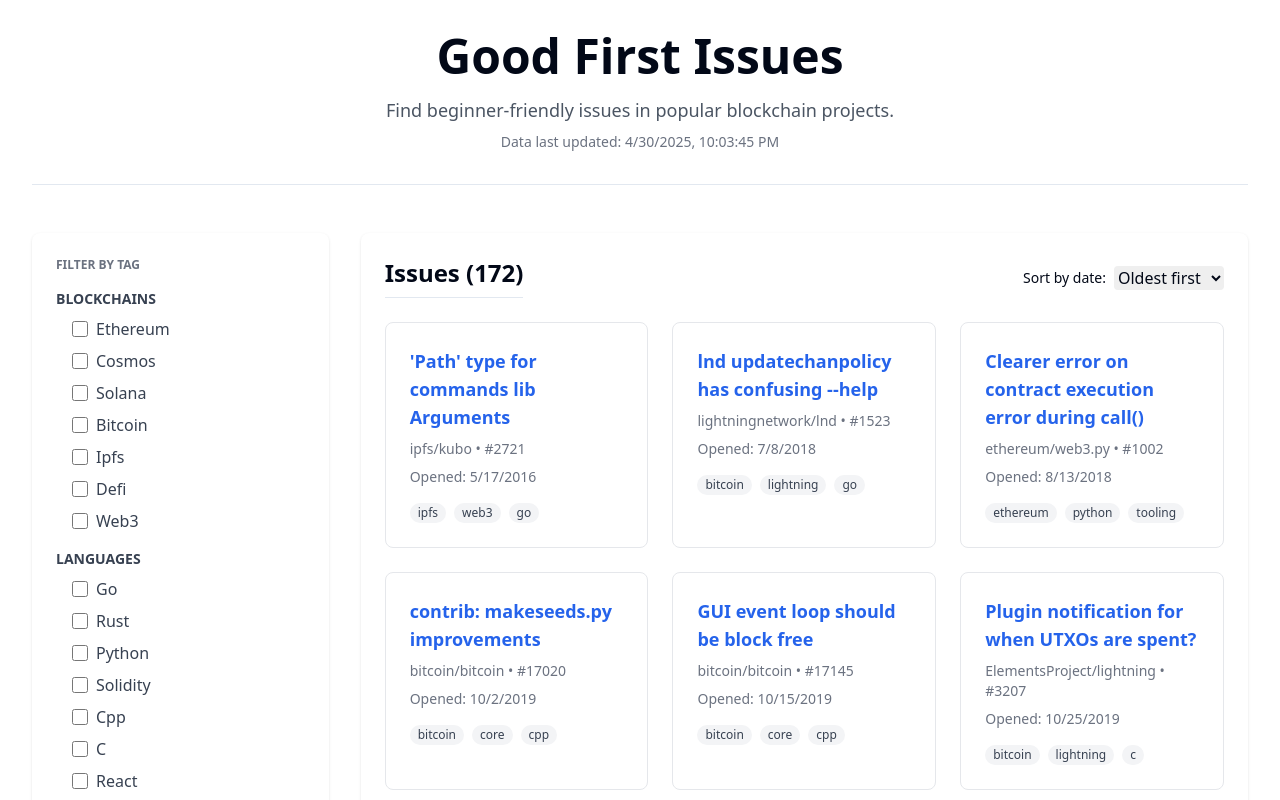
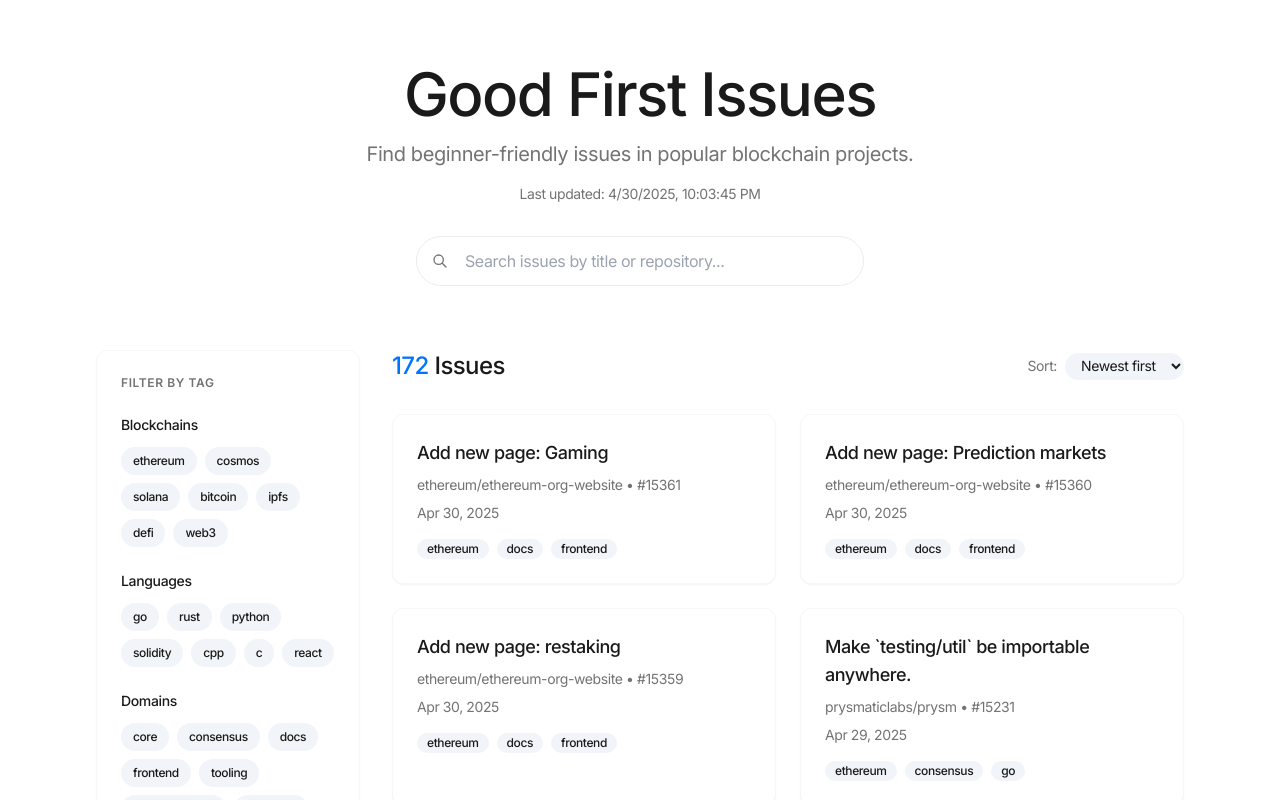
Before and after one commit to natalie-a-1/GoodFirstIssues, a Next.js app: page / in a window 1280 px wide. Shown: the top 800 px of the page. Built offline with nearby package versions, Linux system fonts and the light colour scheme.

Commit message:
Refactor layout and styling for improved readability; add Apple-like button and card components

```diff
--- a/src/app/globals.css
+++ b/src/app/globals.css
@@ -2,75 +2,71 @@
 @tailwind components;
 @tailwind utilities;
 
-body {
-  font-family: Arial, Helvetica, sans-serif;
-}
-
 @layer base {
   :root {
-    --radius: 0.5rem;
+    --radius: 0.75rem;
     --sidebar-background: 0 0% 98%;
     --sidebar-foreground: 240 5.3% 26.1%;
     --sidebar-primary: 240 5.9% 10%;
     --sidebar-primary-foreground: 0 0% 98%;
     --sidebar-accent: 240 4.8% 95.9%;
     --sidebar-accent-foreground: 240 5.9% 10%;
-    --sidebar-border: 220 13% 91%;
+    --sidebar-border: 0 0% 90%;
     --sidebar-ring: 217.2 91.2% 59.8%;
     --background: 0 0% 100%;
-    --foreground: 222.2 84% 4.9%;
+    --foreground: 0 0% 10%;
     --card: 0 0% 100%;
-    --card-foreground: 222.2 84% 4.9%;
+    --card-foreground: 0 0% 10%;
     --popover: 0 0% 100%;
-    --popover-foreground: 222.2 84% 4.9%;
-    --primary: 222.2 47.4% 11.2%;
-    --primary-foreground: 210 40% 98%;
+    --popover-foreground: 0 0% 10%;
+    --primary: 213 100% 50%;
+    --primary-foreground: 0 0% 100%;
     --secondary: 210 40% 96.1%;
-    --secondary-foreground: 222.2 47.4% 11.2%;
+    --secondary-foreground: 0 0% 10%;
     --muted: 210 40% 96.1%;
-    --muted-foreground: 215.4 16.3% 46.9%;
+    --muted-foreground: 0 0% 45%;
     --accent: 210 40% 96.1%;
-    --accent-foreground: 222.2 47.4% 11.2%;
+    --accent-foreground: 0 0% 10%;
     --destructive: 0 84.2% 60.2%;
-    --destructive-foreground: 210 40% 98%;
-    --border: 214.3 31.8% 91.4%;
-    --input: 214.3 31.8% 91.4%;
-    --ring: 222.2 84% 4.9%;
-    --chart-1: 12 76% 61%;
+    --destructive-foreground: 0 0% 100%;
+    --border: 0 0% 92%;
+    --input: 0 0% 92%;
+    --ring: 0 0% 80%;
+    --chart-1: 213 100% 50%;
     --chart-2: 173 58% 39%;
     --chart-3: 197 37% 24%;
     --chart-4: 43 74% 66%;
     --chart-5: 27 87% 67%;
   }
   .dark {
-    --sidebar-background: 240 5.9% 10%;
-    --sidebar-foreground: 240 4.8% 95.9%;
-    --sidebar-primary: 224.3 76.3% 48%;
+    --sidebar-background: 0 0% 10%;
+    --sidebar-foreground: 0 0% 95%;
+    --sidebar-primary: 213 100% 50%;
     --sidebar-primary-foreground: 0 0% 100%;
-    --sidebar-accent: 240 3.7% 15.9%;
-    --sidebar-accent-foreground: 240 4.8% 95.9%;
-    --sidebar-border: 240 3.7% 15.9%;
-    --sidebar-ring: 217.2 91.2% 59.8%;
-    --background: 222.2 84% 4.9%;
-    --foreground: 210 40% 98%;
-    --card: 222.2 84% 4.9%;
-    --card-foreground: 210 40% 98%;
-    --popover: 222.2 84% 4.9%;
-    --popover-foreground: 210 40% 98%;
-    --primary: 210 40% 98%;
-    --primary-foreground: 222.2 47.4% 11.2%;
-    --secondary: 217.2 32.6% 17.5%;
-    --secondary-foreground: 210 40% 98%;
-    --muted: 217.2 32.6% 17.5%;
-    --muted-foreground: 215 20.2% 65.1%;
-    --accent: 217.2 32.6% 17.5%;
-    --accent-foreground: 210 40% 98%;
+    --sidebar-accent: 0 0% 15%;
+    --sidebar-accent-foreground: 0 0% 95%;
+    --sidebar-border: 0 0% 15%;
+    --sidebar-ring: 0 0% 80%;
+    --background: 0 0% 5%;
+    --foreground: 0 0% 98%;
+    --card: 0 0% 5%;
+    --card-foreground: 0 0% 98%;
+    --popover: 0 0% 5%;
+    --popover-foreground: 0 0% 98%;
+    --primary: 213 100% 50%;
+    --primary-foreground: 0 0% 100%;
+    --secondary: 0 0% 15%;
+    --secondary-foreground: 0 0% 98%;
+    --muted: 0 0% 15%;
+    --muted-foreground: 0 0% 65%;
+    --accent: 0 0% 15%;
+    --accent-foreground: 0 0% 98%;
     --destructive: 0 62.8% 30.6%;
-    --destructive-foreground: 210 40% 98%;
-    --border: 217.2 32.6% 17.5%;
-    --input: 217.2 32.6% 17.5%;
-    --ring: 212.7 26.8% 83.9%;
-    --chart-1: 220 70% 50%;
+    --destructive-foreground: 0 0% 98%;
+    --border: 0 0% 20%;
+    --input: 0 0% 20%;
+    --ring: 0 0% 80%;
+    --chart-1: 213 100% 50%;
     --chart-2: 160 60% 45%;
     --chart-3: 30 80% 55%;
     --chart-4: 280 65% 60%;
@@ -84,5 +80,40 @@
   }
   body {
     @apply bg-background text-foreground;
+    font-family: var(--font-inter), -apple-system, BlinkMacSystemFont, "Helvetica Neue", Helvetica, Arial, sans-serif;
+    -webkit-font-smoothing: antialiased;
+    -moz-osx-font-smoothing: grayscale;
+    letter-spacing: -0.025em;
+  }
+
+  /* Apple-like buttons */
+  button,
+  .button {
+    @apply rounded-full font-medium transition-all duration-300 ease-out;
+  }
+
+  /* Apple-like cards with subtle shadows */
+  .card,
+  .apple-card {
+    @apply bg-white rounded-xl shadow-sm border border-[#00000008] overflow-hidden transition-all duration-300;
+  }
+
+  /* Subtle hover effects */
+  .apple-hover {
+    @apply transition-all duration-300 hover:scale-[1.03];
+  }
+
+  /* Additional Apple-like styles */
+  h1, h2, h3, h4, h5, h6 {
+    @apply tracking-tight font-medium;
+  }
+
+  input[type="checkbox"] {
+    @apply rounded-md;
+  }
+
+  /* Apple's subtle transitions and animations */
+  .transition-apple {
+    @apply transition-all duration-300 ease-out;
   }
 }
--- a/src/app/layout.tsx
+++ b/src/app/layout.tsx
@@ -1,10 +1,12 @@
 import type { Metadata } from 'next'
-import { Geist } from 'next/font/google'
+import { Inter } from 'next/font/google'
 import './globals.css'
 
-const geistSans = Geist({
-  variable: '--font-geist-sans',
-  subsets: ['latin']
+// Inter is a good alternative to SF Pro while being freely available
+const inter = Inter({
+  subsets: ['latin'],
+  display: 'swap',
+  variable: '--font-inter',
 })
 
 // Updated metadata for the specific application
@@ -19,9 +21,8 @@
   children: React.ReactNode
 }>) {
   return (
-    <html lang="en">
-      {/* Removed default dark mode, added font-sans for better readability */}
-      <body className={`${geistSans.variable} font-sans antialiased`}>{children}</body>
+    <html lang="en" className={`scroll-smooth ${inter.variable}`}>
+      <body className="antialiased bg-background text-foreground min-h-screen">{children}</body>
     </html>
   )
 }
--- a/src/app/page.tsx
+++ b/src/app/page.tsx
@@ -1,6 +1,7 @@
 "use client";
 
 import React, { useState, useEffect } from 'react';
+import { AppleButton } from '@/components/ui/apple-button';
 
 interface Issue {
   id: number;
@@ -20,7 +21,8 @@
   const [loading, setLoading] = useState<boolean>(true);
   const [error, setError] = useState<string | null>(null);
   const [lastUpdated, setLastUpdated] = useState<string | null>(null);
-  const [sortOrder, setSortOrder] = useState<'asc' | 'desc'>('asc');
+  const [sortOrder, setSortOrder] = useState<'asc' | 'desc'>('desc');
+  const [searchQuery, setSearchQuery] = useState<string>('');
 
   // Fetch issues data on component mount
   useEffect(() => {
@@ -62,26 +64,32 @@
     fetchIssuesData();
   }, []);
 
+  // Apply all filters (tags and search query)
+  useEffect(() => {
+    applyFilters(selectedTags, searchQuery);
+  }, [searchQuery, selectedTags, issues]);
+
+  // Handle search input changes
+  const handleSearchChange = (e: React.ChangeEvent<HTMLInputElement>) => {
+    setSearchQuery(e.target.value);
+  };
+
   // Handle tag selection changes
   const handleTagChange = (tag: string) => {
     setSelectedTags(prevSelectedTags => {
       const newSelectedTags = prevSelectedTags.includes(tag)
         ? prevSelectedTags.filter(t => t !== tag)
         : [...prevSelectedTags, tag];
-
-      // Filter issues based on new selected tags
-      filterIssues(newSelectedTags);
       return newSelectedTags;
     });
   };
 
-  // Filter issues based on selected tags (OR within categories, AND across categories)
-  const filterIssues = (currentSelectedTags: string[]) => {
-    if (currentSelectedTags.length === 0) {
-      setFilteredIssues(issues);
-      return;
-    }
+  // Apply both tag filters and search query
+  const applyFilters = (currentSelectedTags: string[], query: string) => {
+    // First, filter by tags
+    let results = issues;
 
+    if (currentSelectedTags.length > 0) {
       // Build selected tags grouped by category
       const selectedByCategory: Record<string, string[]> = {};
       Object.entries(tagCategoryMap).forEach(([category, tags]) => {
@@ -95,14 +103,24 @@
       }
 
       // Issue must match at least one selected tag per category
-    const newFiltered = issues.filter(issue => {
+      results = issues.filter(issue => {
         return Object.values(selectedByCategory).every(selectedTags => {
           if (selectedTags.length === 0) return true;
           return selectedTags.some(tag => issue.tags.includes(tag));
         });
       });
+    }
 
-    setFilteredIssues(newFiltered);
+    // Then, filter by search query if it exists
+    if (query.trim()) {
+      const lowerQuery = query.toLowerCase().trim();
+      results = results.filter(issue =>
+        issue.title.toLowerCase().includes(lowerQuery) ||
+        issue.repository.toLowerCase().includes(lowerQuery)
+      );
+    }
+
+    setFilteredIssues(results);
   };
 
   // Group tags into categories
@@ -128,49 +146,109 @@
     return sortOrder === 'asc' ? aTime - bTime : bTime - aTime;
   });
 
+  const clearAllFilters = () => {
+    setSelectedTags([]);
+    setSearchQuery('');
+  };
+
   return (
-    <div className="max-w-7xl mx-auto px-4 sm:px-6 lg:px-8 py-8 font-sans">
-      <header className="mb-12 text-center border-b pb-8">
-        <h1 className="text-5xl font-extrabold mb-4">Good First Issues</h1>
-        <p className="text-lg text-gray-600">Find beginner-friendly issues in popular blockchain projects.</p>
-        <p className="text-sm text-gray-500 mt-2">
-          {lastUpdated ? `Data last updated: ${lastUpdated}` : 'Loading last update...'}
+    <div className="min-h-screen bg-background">
+      <header className="py-16 px-8 text-center max-w-5xl mx-auto">
+        <h1 className="text-4xl md:text-6xl font-medium mb-4 tracking-tight">Good First Issues</h1>
+        <p className="text-xl text-muted-foreground max-w-2xl mx-auto">
+          Find beginner-friendly issues in popular blockchain projects.
         </p>
+        {lastUpdated && (
+          <p className="text-sm text-muted-foreground mt-4">
+            Last updated: {lastUpdated}
+          </p>
+        )}
+
+        <div className="mt-8 max-w-md mx-auto">
+          <div className="relative">
+            <input
+              type="text"
+              value={searchQuery}
+              onChange={handleSearchChange}
+              placeholder="Search issues by title or repository..."
+              className="w-full py-3 pl-12 pr-4 rounded-full border border-border bg-white/80 backdrop-blur-sm focus:outline-none focus:ring-1 focus:ring-primary transition-all duration-300"
+            />
+            <svg
+              className="absolute left-4 top-1/2 transform -translate-y-1/2 text-muted-foreground"
+              width="16"
+              height="16"
+              viewBox="0 0 24 24"
+              fill="none"
+              xmlns="http://www.w3.org/2000/svg"
+            >
+              <path d="M21 21L15 15M17 10C17 13.866 13.866 17 10 17C6.13401 17 3 13.866 3 10C3 6.13401 6.13401 3 10 3C13.866 3 17 6.13401 17 10Z" stroke="currentColor" strokeWidth="2" strokeLinecap="round" strokeLinejoin="round"/>
+            </svg>
+            {searchQuery && (
+              <button
+                onClick={() => setSearchQuery('')}
+                className="absolute right-4 top-1/2 transform -translate-y-1/2 text-muted-foreground hover:text-foreground transition-colors"
+              >
+                <svg width="16" height="16" viewBox="0 0 24 24" fill="none" xmlns="http://www.w3.org/2000/svg">
+                  <path d="M18 6L6 18M6 6L18 18" stroke="currentColor" strokeWidth="2" strokeLinecap="round" strokeLinejoin="round"/>
+                </svg>
+              </button>
+            )}
+          </div>
+        </div>
       </header>
 
       {error && (
-        <div className="bg-red-100 border border-red-400 text-red-700 px-4 py-3 rounded relative mb-4" role="alert">
-          <strong className="font-bold">Error:</strong>
-          <span className="block sm:inline"> {error}</span>
+        <div className="max-w-5xl mx-auto px-4 mb-8">
+          <div className="bg-destructive/10 border border-destructive/20 text-destructive px-4 py-3 rounded-lg" role="alert">
+            <p className="font-medium">{error}</p>
+          </div>
         </div>
       )}
 
+      <div className="max-w-6xl mx-auto px-4 md:px-6 lg:px-8 pb-20">
         <div className="flex flex-col lg:flex-row gap-8">
           {/* Filters Section */}
-        <aside className="w-full lg:w-1/4 bg-white p-6 rounded-lg shadow">
-          <h2 className="text-xs font-semibold text-gray-500 uppercase mb-4">Filter by Tag</h2>
+          <aside className="w-full lg:w-1/4">
+            <div className="sticky top-8 apple-card bg-white p-6">
+              <div className="flex justify-between items-center mb-6">
+                <h2 className="text-xs font-semibold text-muted-foreground uppercase tracking-wider">Filter by Tag</h2>
+                {(selectedTags.length > 0 || searchQuery) && (
+                  <AppleButton
+                    variant="ghost"
+                    size="sm"
+                    onClick={clearAllFilters}
+                    className="text-xs"
+                  >
+                    Clear All
+                  </AppleButton>
+                )}
+              </div>
+
               {loading ? (
-            <p>Loading tags...</p>
+                <div className="py-4 animate-pulse space-y-2">
+                  <div className="h-4 bg-muted rounded w-3/4"></div>
+                  <div className="h-4 bg-muted rounded w-1/2"></div>
+                  <div className="h-4 bg-muted rounded w-2/3"></div>
+                </div>
               ) : allTags.length > 0 ? (
-            <div>
+                <div className="space-y-6">
                   {Object.entries(categorizedTags).map(([category, tags]) =>
                     tags.length > 0 ? (
-                  <div key={category} className="mb-4">
-                    <h3 className="text-sm font-semibold text-gray-700 uppercase mt-4 mb-2">{category}</h3>
-                    <div className="space-y-2 ml-4">
+                      <div key={category}>
+                        <h3 className="text-sm font-medium text-foreground mb-3">{category}</h3>
+                        <div className="flex flex-wrap gap-2">
                           {tags.map(tag => (
-                        <div key={tag} className="flex items-center">
-                          <input
-                            type="checkbox"
-                            id={`tag-${tag}`}
-                            checked={selectedTags.includes(tag)}
-                            onChange={() => handleTagChange(tag)}
-                            className="mr-2 h-4 w-4 text-blue-600 border-gray-300 rounded focus:ring-blue-500"
-                          />
-                          <label htmlFor={`tag-${tag}`} className="text-gray-700 capitalize cursor-pointer">
+                            <button
+                              key={tag}
+                              onClick={() => handleTagChange(tag)}
+                              className={`text-xs px-3 py-1.5 rounded-full transition-all duration-300 ${
+                                selectedTags.includes(tag)
+                                  ? 'bg-primary text-white'
+                                  : 'bg-secondary hover:bg-secondary/80 text-foreground'
+                              }`}
+                            >
                               {tag}
-                          </label>
-                        </div>
+                            </button>
                           ))}
                         </div>
                       </div>
@@ -178,61 +256,121 @@
                   )}
                 </div>
               ) : (
-            !error && <p>No tags available.</p>
+                !error && <p className="text-muted-foreground text-sm">No tags available.</p>
               )}
+            </div>
           </aside>
 
           {/* Issues List Section */}
-        <main className="w-full lg:w-3/4 bg-white p-6 rounded-lg shadow">
-          <div className="flex flex-col sm:flex-row sm:items-center justify-between mb-6">
-            <h2 className="text-2xl font-semibold border-b pb-2">Issues ({filteredIssues.length})</h2>
-            <div className="flex items-center space-x-2">
-              <label htmlFor="sortOrder" className="text-sm font-medium">Sort by date:</label>
+          <main className="w-full lg:w-3/4">
+            <div className="flex flex-col sm:flex-row sm:items-center justify-between mb-8">
+              <h2 className="text-2xl font-medium text-foreground">
+                <span className="text-primary">{filteredIssues.length}</span> Issues
+              </h2>
+              <div className="flex items-center mt-4 sm:mt-0">
+                <label htmlFor="sortOrder" className="text-sm text-muted-foreground mr-2">Sort:</label>
                 <select
                   id="sortOrder"
                   value={sortOrder}
                   onChange={e => setSortOrder(e.target.value as 'asc' | 'desc')}
-                className="border-gray-300 rounded"
+                  className="text-sm border-0 bg-secondary rounded-full py-1 px-3 focus:ring-0 focus:outline-none"
                 >
+                  <option value="desc">Newest first</option>
                   <option value="asc">Oldest first</option>
-                <option value="desc">Newest first</option>
                 </select>
               </div>
             </div>
+
             {loading ? (
-            <p>Loading issues...</p>
+              <div className="grid gap-6 sm:grid-cols-2 lg:grid-cols-2">
+                {[...Array(6)].map((_, i) => (
+                  <div key={i} className="apple-card p-6 animate-pulse">
+                    <div className="h-5 bg-muted rounded w-3/4 mb-4"></div>
+                    <div className="h-4 bg-muted rounded w-1/2 mb-4"></div>
+                    <div className="h-4 bg-muted rounded w-1/4 mb-4"></div>
+                    <div className="flex gap-2 mt-4">
+                      <div className="h-6 w-16 bg-muted rounded-full"></div>
+                      <div className="h-6 w-16 bg-muted rounded-full"></div>
+                    </div>
+                  </div>
+                ))}
+              </div>
             ) : filteredIssues.length > 0 ? (
-            <ul className="grid gap-6 sm:grid-cols-2 lg:grid-cols-3">
+              <div className="grid gap-6 sm:grid-cols-2 lg:grid-cols-2">
                 {sortedIssues.map(issue => (
-                <li key={issue.id} className="bg-white border border-gray-200 rounded-lg p-6 hover:shadow-lg transition-shadow">
-                  <h3 className="text-lg font-semibold mb-2">
-                    <a href={issue.url} target="_blank" rel="noopener noreferrer" className="text-blue-600 hover:underline">
+                  <div key={issue.id} className="apple-card apple-hover">
+                    <div className="p-6">
+                      <h3 className="text-lg font-medium mb-2 line-clamp-2">
+                        <a
+                          href={issue.url}
+                          target="_blank"
+                          rel="noopener noreferrer"
+                          className="text-foreground hover:text-primary transition-colors"
+                        >
                           {issue.title}
                         </a>
                       </h3>
-                  <p className="text-sm text-gray-500 mb-2">
-                    <a href={`https://github.com/${issue.repository}`} target="_blank" rel="noopener noreferrer" className="hover:underline">
+                      <p className="text-sm text-muted-foreground mb-2">
+                        <a
+                          href={`https://github.com/${issue.repository}`}
+                          target="_blank"
+                          rel="noopener noreferrer"
+                          className="hover:text-primary transition-colors"
+                        >
                           {issue.repository}
                         </a> • #{issue.number}
                       </p>
-                  <p className="text-sm text-gray-500 mb-2">
-                    Opened: {new Date(issue.created_at).toLocaleDateString()}
+                      <p className="text-sm text-muted-foreground mb-4">
+                        {new Date(issue.created_at).toLocaleDateString('en-US', {
+                          year: 'numeric',
+                          month: 'short',
+                          day: 'numeric'
+                        })}
                       </p>
-                  <div className="mt-4 flex flex-wrap gap-2">
-                    {issue.tags.map(tag => (
-                      <span key={tag} className="inline-flex items-center px-2 py-0.5 rounded-full bg-gray-100 text-gray-700 text-xs font-medium">
+                      <div className="flex flex-wrap gap-2">
+                        {issue.tags.slice(0, 4).map(tag => (
+                          <span
+                            key={tag}
+                            className="inline-flex items-center px-2.5 py-0.5 rounded-full text-xs font-medium bg-secondary text-secondary-foreground"
+                          >
                             {tag}
                           </span>
                         ))}
+                        {issue.tags.length > 4 && (
+                          <span className="inline-flex items-center px-2.5 py-0.5 rounded-full text-xs font-medium bg-secondary text-secondary-foreground">
+                            +{issue.tags.length - 4}
+                          </span>
+                        )}
                       </div>
-                </li>
+                    </div>
+                  </div>
                 ))}
-            </ul>
+              </div>
             ) : (
-            !error && <p>No issues match the selected filters, or no issues were found.</p>
+              !error && (
+                <div className="text-center py-12">
+                  <p className="text-muted-foreground">No issues match the selected filters.</p>
+                  {(selectedTags.length > 0 || searchQuery) && (
+                    <AppleButton
+                      variant="link"
+                      onClick={clearAllFilters}
+                      className="mt-4"
+                    >
+                      Clear all filters
+                    </AppleButton>
+                  )}
+                </div>
+              )
             )}
           </main>
         </div>
+      </div>
+
+      <footer className="py-8 border-t border-border">
+        <div className="max-w-6xl mx-auto px-4 text-center text-sm text-muted-foreground">
+          <p>Crypto & Web3 Good First Issues</p>
+        </div>
+      </footer>
     </div>
   );
 };
--- /dev/null
+++ b/src/components/ui/apple-button.tsx
@@ -0,0 +1,50 @@
+import * as React from "react"
+import { cva, type VariantProps } from "class-variance-authority"
+import { cn } from "@/lib/utils"
+
+const buttonVariants = cva(
+  "inline-flex items-center justify-center whitespace-nowrap rounded-full font-medium transition-all duration-300 ease-out focus-visible:outline-none focus-visible:ring-1 focus-visible:ring-primary disabled:pointer-events-none disabled:opacity-50",
+  {
+    variants: {
+      variant: {
+        default: "bg-primary text-primary-foreground hover:bg-primary/90",
+        outline: "border border-border bg-transparent hover:bg-secondary text-foreground",
+        secondary: "bg-secondary text-secondary-foreground hover:bg-secondary/80",
+        ghost: "hover:bg-secondary text-foreground",
+        link: "text-primary underline-offset-4 hover:underline",
+        pill: "bg-secondary/80 text-secondary-foreground hover:bg-secondary backdrop-blur-sm"
+      },
+      size: {
+        default: "h-9 px-4 py-2",
+        sm: "h-8 rounded-full px-3 text-xs",
+        lg: "h-10 rounded-full px-6",
+        icon: "h-9 w-9",
+      },
+    },
+    defaultVariants: {
+      variant: "default",
+      size: "default",
+    },
+  }
+)
+
+export interface ButtonProps
+  extends React.ButtonHTMLAttributes<HTMLButtonElement>,
+    VariantProps<typeof buttonVariants> {
+  asChild?: boolean
+}
+
+const AppleButton = React.forwardRef<HTMLButtonElement, ButtonProps>(
+  ({ className, variant, size, ...props }, ref) => {
+    return (
+      <button
+        className={cn(buttonVariants({ variant, size, className }))}
+        ref={ref}
+        {...props}
+      />
+    )
+  }
+)
+AppleButton.displayName = "AppleButton"
+
+export { AppleButton, buttonVariants }
```
Lines whose indentation alone changed are shown as unchanged.
